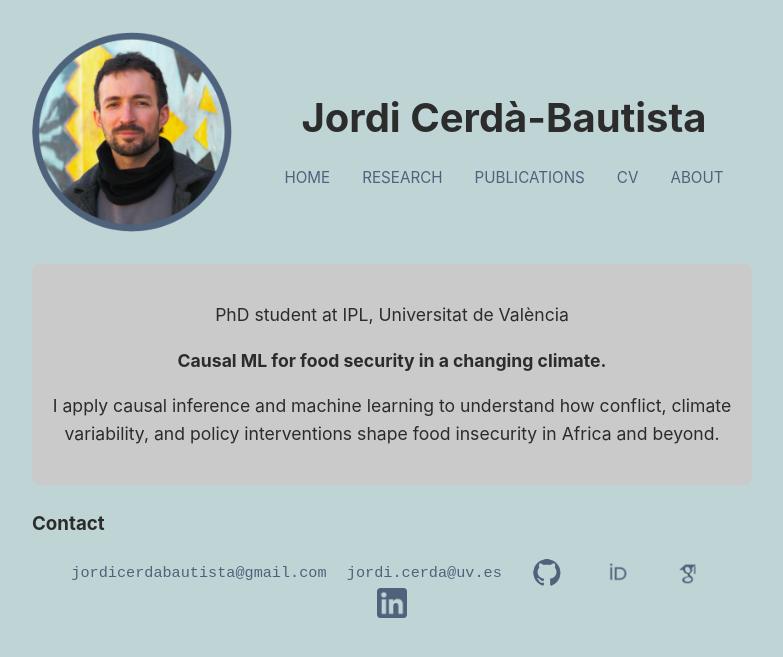
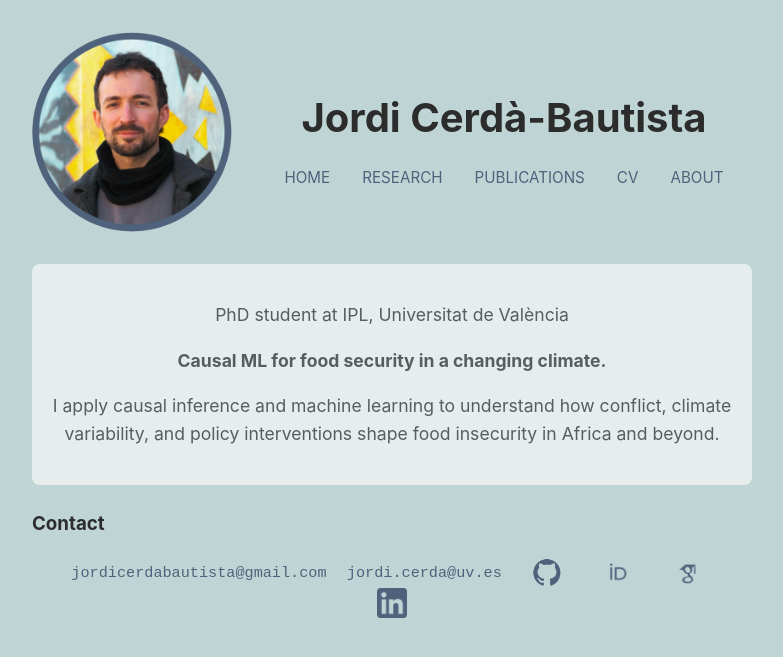
Before and after one commit to jordicbau/jordicbau.github.io, a Jekyll site: the page built from index.md, in a window 1280 px wide. Shown: the top 657 px of the page, without its empty margins (248-1031 px from the left). Built offline with Jekyll 4.4.1, drawn with Linux system fonts in a browser that asks for light colours.

Commit message:
Update style.css

```diff
--- a/assets/css/style.css
+++ b/assets/css/style.css
@@ -48,21 +48,23 @@ nav a:hover {
 }
 
 .bio {
-  background-color: #cacaca;
+  background-color: #f8f8f8;
   padding: 1.2rem;
   border-radius: 8px;
   text-align: center;
   font-size: 1.1rem;
   margin-bottom: 1.5rem;
+  opacity: 0.7;
 }
 
 .sections {
-  background-color: #cacaca;
+  background-color: #f8f8f8;
   padding: 1rem;
   border-radius: 6px;
   text-align: left;
   font-size: 1.1rem;
   margin-bottom: 1.5rem;
+  opacity: 0.7;
 }
 
 .links {
```
